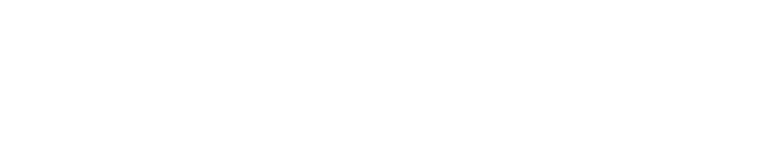
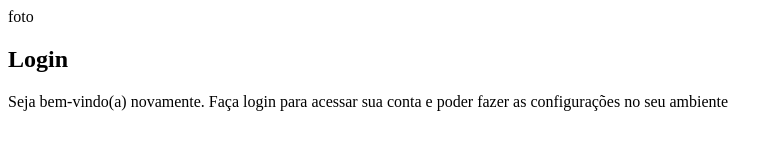
Before and after one commit to netogoes20/projeto-login, a plain HTML site: page index.html in a window 1280 px wide. Shown: the whole page, without its empty margins (0-783 px from the left). Drawn offline with Linux system fonts and the light colour scheme.

Commit message:
estrutura do projeto criada

```diff
--- a/index.html
+++ b/index.html
@@ -3,9 +3,23 @@
 <head>
     <meta charset="UTF-8">
     <meta name="viewport" content="width=device-width, initial-scale=1.0">
-    <title>Document</title>
+    <title>Login</title>
+    <link rel="stylesheet" href="estilos/style.css">
 </head>
 <body>
+    <main>
+        <section id="login">
+            <div id="imagem">
+                foto
+            </div>
+            <div id="formulario">
+                <h1>Login</h1>
+                <p>Seja bem-vindo(a) novamente. Faça login para acessar sua conta e poder fazer as configurações no seu ambiente</p>
+                <form action="login.php" method="post">
 
+                </form>
+            </div>
+        </section>
+    </main>
 </body>
 </html>
```
Also changed, not shown: estilos/style.css (added, +7 -0 lines).
